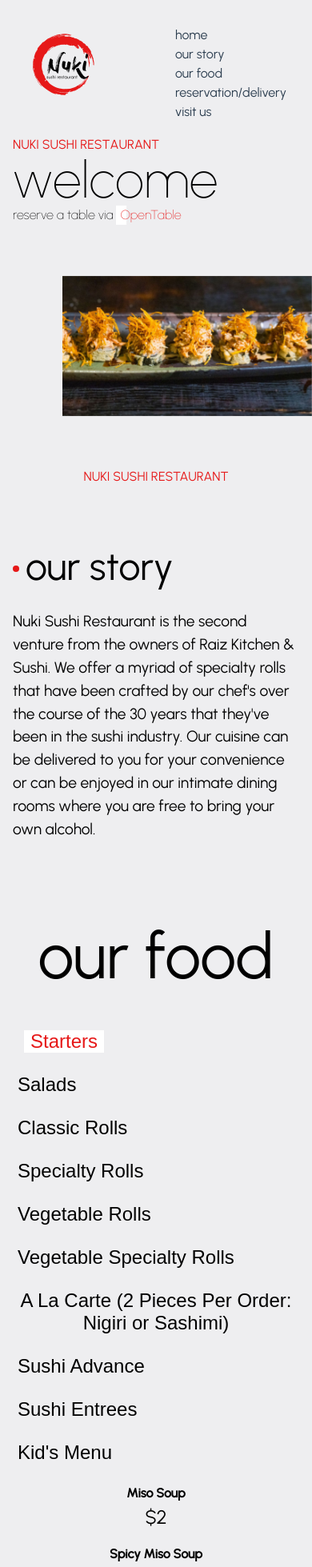
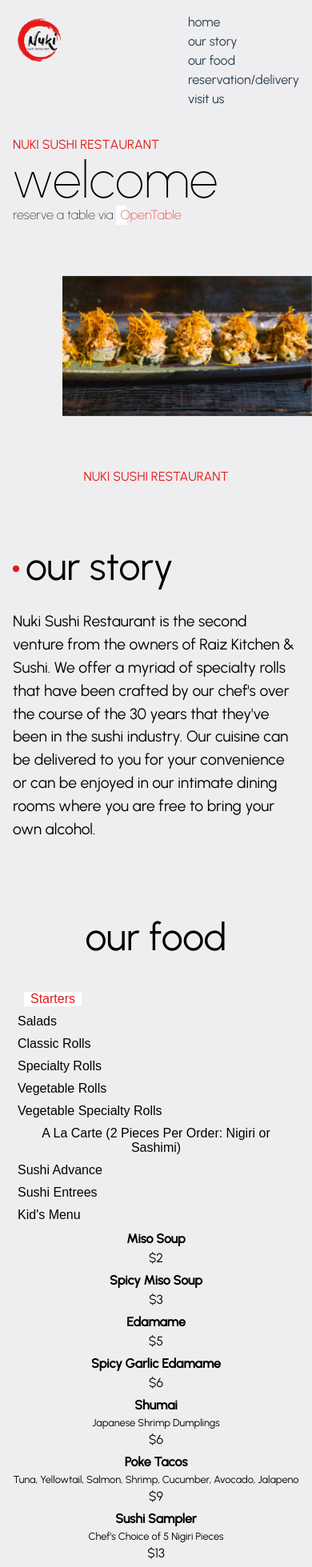
Before and after one commit to johnnybravo916/react_project, a React (Create React App) app in the folder nuki/: page / in a window 390 px wide. Shown: the top 1959 px of the page at 80% size. Built offline with nearby package versions, Linux system fonts and the light colour scheme.

Commit message:
updated mobile styling

```diff
--- a/nuki/src/components/menu.jsx
+++ b/nuki/src/components/menu.jsx
@@ -10,7 +10,7 @@ export default function Menu(props) {
         <section>
             <div id={props.link} className="menu">
                 <Fade top>
-                    <h2>{props.title}</h2>
+                    <h2 id="food">{props.title}</h2>
                 </Fade>
                 <div className="menu__content grid-layout">
                     <div className="menu__nav">
@@ -70,6 +70,13 @@ export default function Menu(props) {
                                 </div>
                             );
                         })}
+                        <a
+                            href="#food"
+                            alt="Go back to menu"
+                            className="bttn-menu"
+                        >
+                            Go back to menu
+                        </a>
                     </div>
                 </div>
             </div>
--- a/nuki/src/styles/sections/contact.scss
+++ b/nuki/src/styles/sections/contact.scss
@@ -12,6 +12,9 @@
     }
     .branding img {
         max-width: 16rem;
+        @include fsm-only {
+            display: none;
+        }
     }
     a {
         display: block;
--- a/nuki/src/styles/sections/delivery.scss
+++ b/nuki/src/styles/sections/delivery.scss
@@ -7,4 +7,9 @@
             text-decoration: none;
         }
     }
+    @include fsm-only {
+        h2 {
+            font-size: 2rem;
+        }
+    }
 }
--- a/nuki/src/styles/sections/header.scss
+++ b/nuki/src/styles/sections/header.scss
@@ -7,6 +7,9 @@ header {
     width: 100%;
     box-sizing: border-box;
     justify-content: space-between;
+    @include fsm-only {
+        padding: 1rem;
+    }
     .branding {
         font-size: 0;
         line-height: 0;
@@ -14,6 +17,9 @@ header {
     }
     img {
         max-width: 100px;
+        @include fsm-only {
+            max-width: 70px;
+        }
     }
     nav {
         a {
--- a/nuki/src/styles/sections/menu.scss
+++ b/nuki/src/styles/sections/menu.scss
@@ -2,9 +2,13 @@
     min-height: 100vh;
     overflow: hidden;
     h2 {
+        --fontSize: 5rem;
         text-align: center;
-        font-size: 5rem;
+        font-size: var(--fontSize);
         margin-bottom: 2rem;
+        @include fsm-only {
+            --fontSize: 3rem;
+        }
     }
     .menu__content {
         text-align: center;
@@ -17,6 +21,10 @@
             h3 {
                 font-weight: var(--font-weight-medium);
                 position: relative;
+                @include fsm-only {
+                    font-size: 1rem;
+                    margin-bottom: 0.5rem;
+                }
             }
             &.active h3 {
                 padding-left: 1rem;
@@ -57,9 +65,16 @@
     }
     li {
         margin-bottom: 1rem;
+        @include fsm-only {
+            margin-bottom: 0.25rem;
+        }
     }
     strong {
         display: block;
+        @include fsm-only {
+            font-size: 1rem;
+            margin-bottom: 0;
+        }
     }
     .description {
         display: block;
@@ -68,5 +83,22 @@
     .price {
         display: block;
         font-size: 1.5rem;
+        @include fsm-only {
+            font-size: 1rem;
+        }
+    }
+    .bttn-menu {
+        display: none;
+        text-decoration: none;
+        color: var(--col-font-white);
+        background: #000;
+        font-weight: var(--font-weight-light);
+        text-transform: uppercase;
+        @include fsm-only {
+            padding: 5px 0;
+            margin: 0 20px;
+            border-radius: 20px;
+            display: block;
+        }
     }
 }
```
